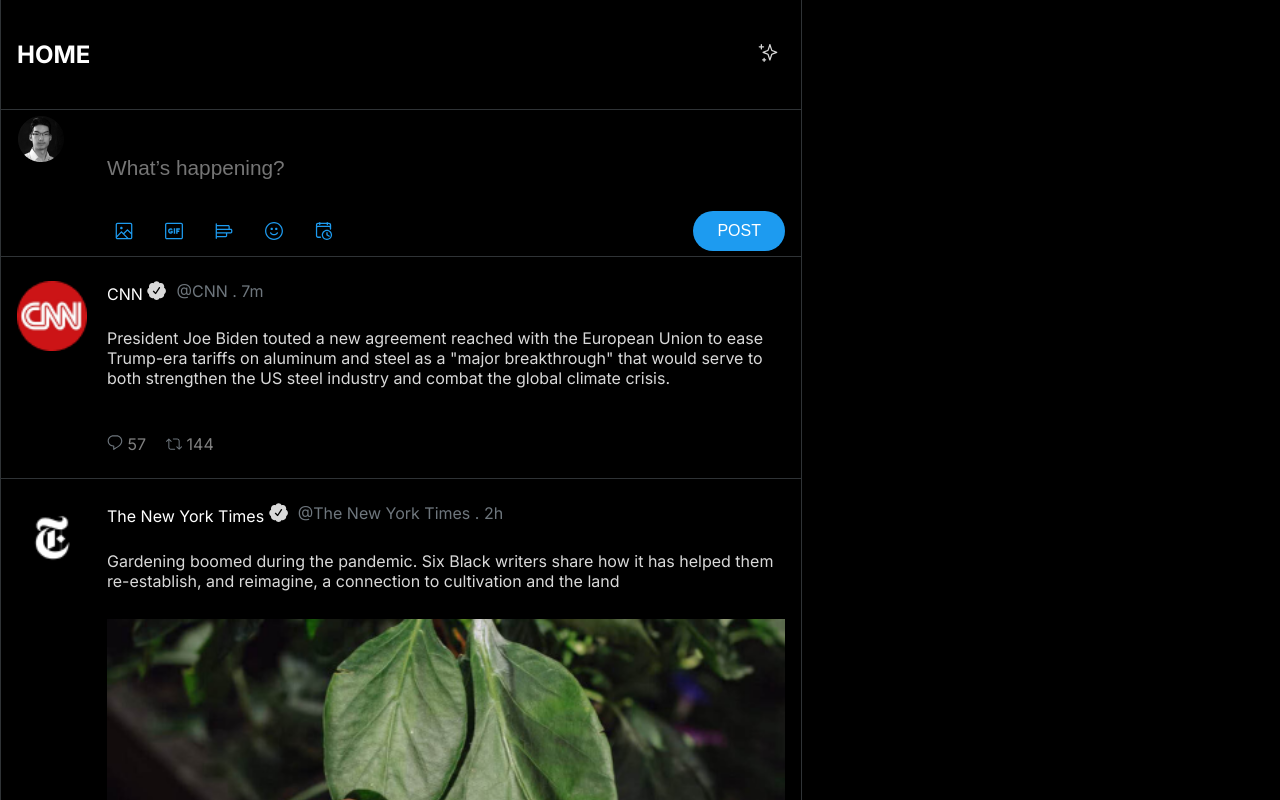
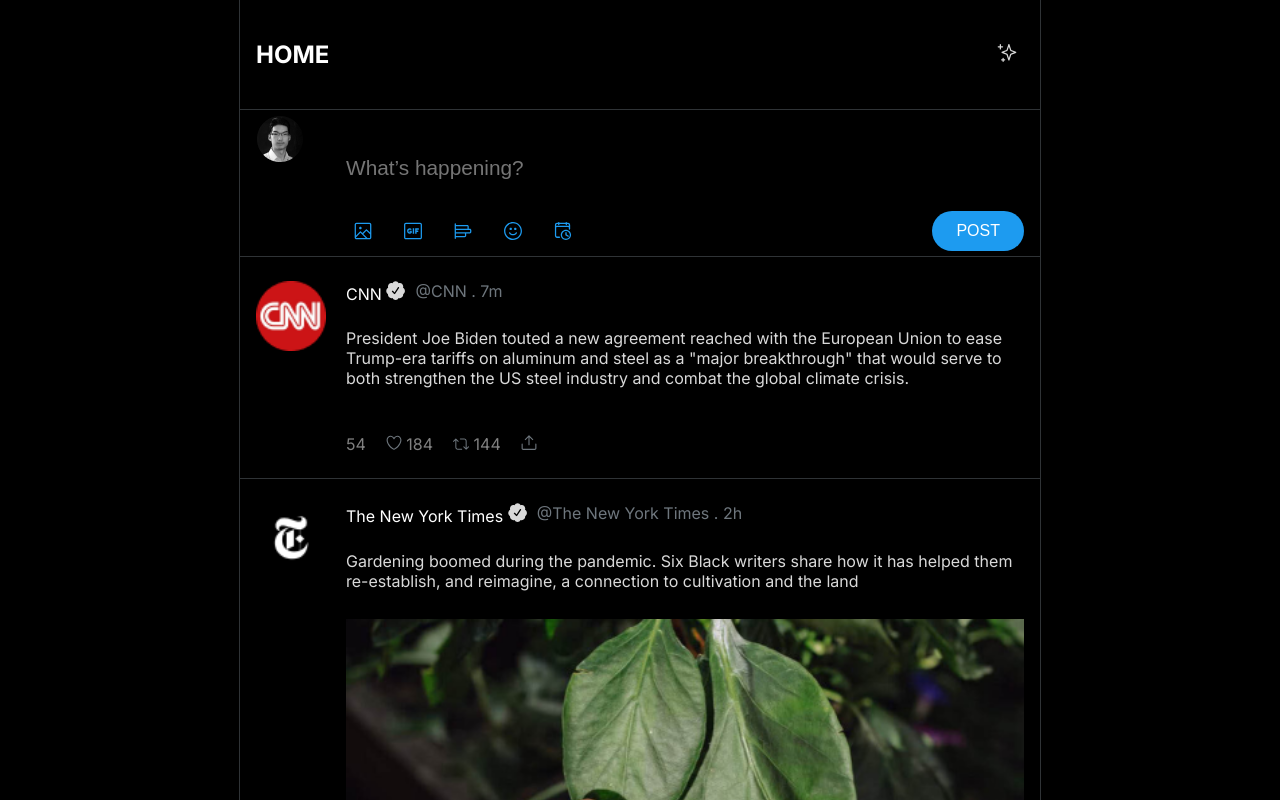
Before and after one commit to land-bit/Kadea-Twitter, a React (Vite) app: page / in a window 1280 px wide. Shown: the top 800 px of the page. Built offline with nearby package versions, Linux system fonts and the light colour scheme.

Commit message:
change the tweet-action

```diff
--- a/src/App.jsx
+++ b/src/App.jsx
@@ -4,13 +4,16 @@
 import Tweets from './Components/Tweets'
 
 function App() {
-  const d = 'firm'
   return (
-    <div className="timeline">
-      <Header />
-      <TweetEditor />
-      <Tweets />
-    </div>
+    <>
+      <div></div>
+      <div className="timeline">
+        <Header />
+        <TweetEditor />
+        <Tweets />
+      </div>
+      <div></div>
+    </>
   )
 }
 
--- a/src/Components/tweets/tweet/Tweet-Content.jsx
+++ b/src/Components/tweets/tweet/Tweet-Content.jsx
@@ -6,7 +6,7 @@
     return (
         <div className="tweet-content">
             <TweetBody user={data.user} content={data.content} />
-            <TweetActions />
+            <TweetActions actions={data.actions}/>
         </div>
     )
 }
--- a/src/Components/tweets/tweet/tweet-content/Tweet-Actions.jsx
+++ b/src/Components/tweets/tweet/tweet-content/Tweet-Actions.jsx
@@ -1,10 +1,12 @@
 import TweetAction from "./tweet-actions/Tweet-Action";
 
-export default function TweetActions() {
-
+export default function TweetActions({actions}) {
+    const act = {
+        commentaire : <svg width="18" height="17" viewBox="0 0 18 17" fill="none" xmlns="http://www.w3.org/2000/svg"><path d="M10.705 0.368334L7.24834 0.360001H7.24667C3.60167 0.360001 0.746674 3.21583 0.746674 6.86167C0.746674 10.2767 3.40167 12.8667 6.96751 13.0033V16.1933C6.96751 16.2833 7.00417 16.4317 7.06751 16.5292C7.18584 16.7167 7.38751 16.8183 7.59417 16.8183C7.70917 16.8183 7.82501 16.7867 7.92917 16.72C8.14917 16.58 13.3233 13.27 14.6692 12.1317C16.2542 10.79 17.2025 8.82333 17.205 6.87167V6.8575C17.2 3.21833 14.3467 0.368334 10.705 0.3675V0.368334ZM13.8608 11.1783C12.9158 11.9783 9.80917 14.0158 8.21751 15.0475V12.3917C8.21751 12.0467 7.93834 11.7667 7.59251 11.7667H7.26251C4.21251 11.7667 1.99751 9.70333 1.99751 6.86167C1.99751 3.91667 4.30417 1.61 7.24751 1.61L10.7033 1.61833H10.705C13.6483 1.61833 15.955 3.92333 15.9567 6.865C15.9542 8.45667 15.1717 10.0683 13.8617 11.1783H13.8608Z" fill="#6E767D" /></svg>
+    }
     return (
         <div className="tweet-actions">
-            <TweetAction />
+            <TweetAction action={actions} />
         </div>
     )
 }
--- a/src/Components/tweets/tweet/tweet-content/tweet-actions/Tweet-Action.jsx
+++ b/src/Components/tweets/tweet/tweet-content/tweet-actions/Tweet-Action.jsx
@@ -1,12 +1,21 @@
-export default function TweetAction() {
+export default function TweetAction({ action },) {
 
     return (
         <div className="tweet-action">
-            <div><svg width="18" height="17" viewBox="0 0 18 17" fill="none" xmlns="http://www.w3.org/2000/svg"><path d="M10.705 0.368334L7.24834 0.360001H7.24667C3.60167 0.360001 0.746674 3.21583 0.746674 6.86167C0.746674 10.2767 3.40167 12.8667 6.96751 13.0033V16.1933C6.96751 16.2833 7.00417 16.4317 7.06751 16.5292C7.18584 16.7167 7.38751 16.8183 7.59417 16.8183C7.70917 16.8183 7.82501 16.7867 7.92917 16.72C8.14917 16.58 13.3233 13.27 14.6692 12.1317C16.2542 10.79 17.2025 8.82333 17.205 6.87167V6.8575C17.2 3.21833 14.3467 0.368334 10.705 0.3675V0.368334ZM13.8608 11.1783C12.9158 11.9783 9.80917 14.0158 8.21751 15.0475V12.3917C8.21751 12.0467 7.93834 11.7667 7.59251 11.7667H7.26251C4.21251 11.7667 1.99751 9.70333 1.99751 6.86167C1.99751 3.91667 4.30417 1.61 7.24751 1.61L10.7033 1.61833H10.705C13.6483 1.61833 15.955 3.92333 15.9567 6.865C15.9542 8.45667 15.1717 10.0683 13.8617 11.1783H13.8608Z" fill="#6E767D" />
-            </svg>  57</div>
+            <div>{action.comments}</div>
+
+            <div><svg width="18" height="17" viewBox="0 0 18 17" fill="none" xmlns="http://www.w3.org/2000/svg">
+                <path d="M9.00001 16.5317H8.98834C6.83584 16.4917 0.625008 10.88 0.625008 5.565C0.625008 3.01167 2.72917 0.77 5.12751 0.77C7.03584 0.77 8.31918 2.08667 8.99918 3.045C9.67751 2.08833 10.9608 0.77 12.87 0.77C15.27 0.77 17.3733 3.01167 17.3733 5.56583C17.3733 10.8792 11.1617 16.4908 9.00918 16.53H9.00001V16.5317ZM5.12834 2.02083C3.39501 2.02083 1.87584 3.6775 1.87584 5.56667C1.87584 10.35 7.73751 15.23 9.00084 15.2817C10.2658 15.23 16.1258 10.3508 16.1258 5.56667C16.1258 3.6775 14.6067 2.02083 12.8733 2.02083C10.7667 2.02083 9.59001 4.4675 9.58001 4.49167C9.38834 4.96 8.61668 4.96 8.42418 4.49167C8.41251 4.46667 7.23667 2.02083 5.12917 2.02083H5.12834Z" fill="#6E767D" />
+            </svg>  {action.like}</div>
 
             <div><svg width="20" height="15" viewBox="0 0 20 15" fill="none" xmlns="http://www.w3.org/2000/svg"><path d="M19.8083 10.5583C19.565 10.3142 19.1692 10.3142 18.925 10.5583L17.075 12.4083V3.875C17.075 2.15166 15.6725 0.749997 13.95 0.749997H9.07501C8.73001 0.749997 8.45001 1.03 8.45001 1.375C8.45001 1.72 8.73001 2 9.07501 2H13.95C14.9833 2 15.825 2.84166 15.825 3.875V12.4083L13.975 10.5583C13.7308 10.3142 13.335 10.3142 13.0917 10.5583C12.8483 10.8025 12.8467 11.1983 13.0917 11.4417L16.0083 14.3583C16.1292 14.4808 16.2892 14.5417 16.45 14.5417C16.6108 14.5417 16.7692 14.4817 16.8917 14.3583L19.8083 11.4417C20.0533 11.1983 20.0533 10.8025 19.8083 10.5583ZM10.925 13.2917H6.05001C5.01667 13.2917 4.17501 12.45 4.17501 11.4167V2.88333L6.02501 4.73333C6.14834 4.85583 6.30834 4.91666 6.46834 4.91666C6.62834 4.91666 6.78834 4.85583 6.91001 4.73333C7.15417 4.48916 7.15417 4.09333 6.91001 3.85L3.99334 0.93333C3.74917 0.68833 3.35334 0.68833 3.11001 0.93333L0.19334 3.85C-0.0516599 4.09333 -0.0516599 4.48916 0.19334 4.73333C0.43834 4.9775 0.832507 4.9775 1.07667 4.73333L2.92667 2.88333V11.4167C2.92667 13.14 4.32917 14.5417 6.05167 14.5417H10.9267C11.2717 14.5417 11.5517 14.2617 11.5517 13.9167C11.5517 13.5717 11.2708 13.2917 10.9267 13.2917H10.925Z" fill="#6E767D" />
-            </svg>  144</div>
+            </svg>  {action.retweet}</div>
+
+            <div><svg width="18" height="17" viewBox="0 0 18 17" fill="none" xmlns="http://www.w3.org/2000/svg">
+                <path d="M13.6083 4.725L9.44167 0.558335C9.1975 0.314168 8.80167 0.314168 8.55833 0.558335L4.39167 4.725C4.14667 4.96917 4.14667 5.365 4.39167 5.60834C4.63667 5.85167 5.03083 5.85333 5.275 5.60834L8.375 2.50833V11C8.375 11.345 8.655 11.625 9 11.625C9.345 11.625 9.625 11.345 9.625 11V2.50833L12.725 5.60834C12.8467 5.73083 13.0067 5.79167 13.1667 5.79167C13.3267 5.79167 13.4867 5.73167 13.6083 5.60834C13.8525 5.36417 13.8525 4.96917 13.6083 4.725Z" fill="#6E767D" />
+                <path d="M15.4233 16.7867H2.57667C1.52334 16.7867 0.666672 15.93 0.666672 14.8767V10.1667C0.666672 9.82167 0.946672 9.54167 1.29167 9.54167C1.63667 9.54167 1.91667 9.82167 1.91667 10.1667V14.8767C1.91667 15.2408 2.2125 15.5367 2.57667 15.5367H15.4233C15.7875 15.5367 16.0833 15.2408 16.0833 14.8767V10.1667C16.0833 9.82167 16.3633 9.54167 16.7083 9.54167C17.0533 9.54167 17.3333 9.82167 17.3333 10.1667V14.8767C17.3333 15.93 16.4767 16.7867 15.4233 16.7867Z" fill="#6E767D" />
+            </svg>
+            </div>
 
         </div>
     )
```
